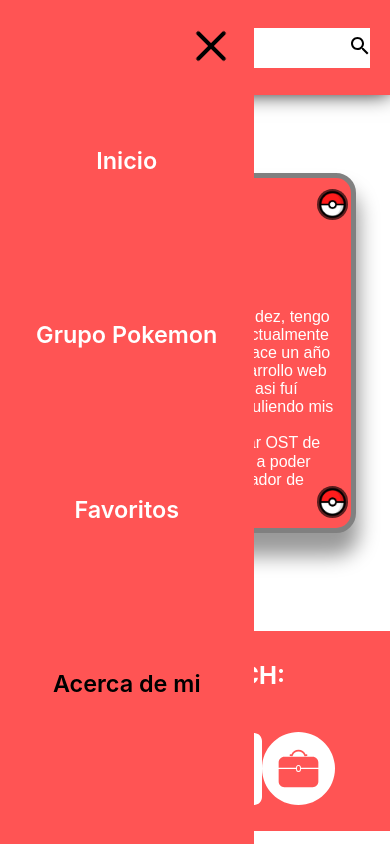
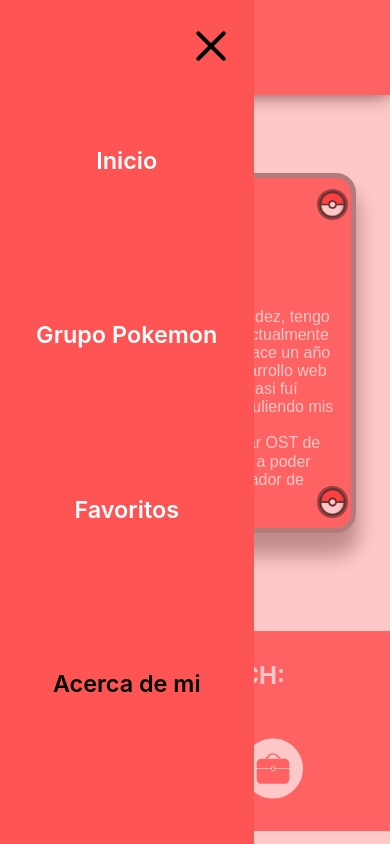
Before and after one commit to AlexBermudez-are/pokedex-Web, a React (Create React App) app: page /acerca-de-mi in a window 390 px wide. Both pictures are taken after a click on the button 54 px from the left and 47 px from the top of the page. Built offline with nearby package versions, Linux system fonts and the light colour scheme.

Commit message:
responsive page fav

```diff
--- a/src/Components/Footer/Footer.css
+++ b/src/Components/Footer/Footer.css
@@ -7,7 +7,7 @@
     justify-content: space-evenly;
 }
 
-.get-In-Touch{
+.get-In-Touch {
     font-size: 1.5rem;
     font-weight: bold;
     color: white;
@@ -16,7 +16,7 @@
     align-items: center;
 }
 
-.get-In-Touch p{
+.get-In-Touch p {
     margin: 0;
 }
 
@@ -36,3 +36,18 @@
 .portfolio {
     height: 73px;
 }
+
+@media(max-width:1024px) {
+
+    .linkedin,
+    .portfolio,
+    .github {
+        width: 60px;
+    }
+}
+
+@media(max-width:425px) {
+    .icons-Container {
+        width: 65%;
+    }
+}
--- a/src/Components/Footer/Footer.jsx
+++ b/src/Components/Footer/Footer.jsx
@@ -15,7 +15,7 @@
                 <Linkedin className='linkedin' />
                 </a>
                 <a href="http://github.com/AlexBermudez-are" target="_blank" rel="noopener noreferrer">
-                    <Github />
+                    <Github className='github' />
                 </a>
                 <a
                     href="https://portfolio-alexis-bermudez.vercel.app/"
--- a/src/Components/GroupPokemons/GroupPokemonBody.css
+++ b/src/Components/GroupPokemons/GroupPokemonBody.css
@@ -75,7 +75,7 @@
         display: flex;
         width: 95%;
         margin: auto;
-        margin-top: 5%;
+        margin-top: 40%;
     }
 
     .team-Icons-Pokemon-Group {
@@ -86,13 +86,16 @@
         width: 90%;
         margin: auto;
     }
-    .slider-Pokemon{
+
+    .slider-Pokemon {
         padding-bottom: 15%;
     }
-    .card-Slider-Pokemon{
+
+    .card-Slider-Pokemon {
         border-radius: 20px;
     }
-    .container-White-Background{
+
+    .container-White-Background {
         border-radius: 20px;
     }
 }
--- a/src/Components/Home/Header/BuscadorPokemon.css
+++ b/src/Components/Home/Header/BuscadorPokemon.css
@@ -1,5 +1,5 @@
 .contenedorBuscadorPokemon {
-    width: 50%;
+    width: 100%;
     display: flex;
     justify-content: center;
     align-items: center;
@@ -22,9 +22,6 @@
 }
 
 @media screen and (max-width:768px) and (min-width:426px) {
-    .contenedorBuscadorPokemon {
-        width: 35%;
-    }
 
     .btnSubmitBusquedaPokemon {
         width: 15%;
@@ -33,7 +30,7 @@
 
 @media screen and (max-width:425px) {
     .contenedorBuscadorPokemon {
-        width: 70%;
+        width: 100%;
     }
 }
 
--- a/src/Components/Home/Header/Header.css
+++ b/src/Components/Home/Header/Header.css
@@ -10,8 +10,16 @@
     z-index: 999;
 }
 
+.menu-Mobile{
+    width: 60%;
+}
+
+.container-Search{
+    width: 35%;
+}
+
 .contenedorRedireccionesHeader {
-    width: 50%;
+    width: 100%;
     display: flex;
     justify-content: space-around;
     height: 40%;
@@ -42,13 +50,6 @@
 }
 
 @media screen and (max-width:768px) and (min-width:426px) {
-    .headerContenedor {
-        justify-content: space-evenly;
-    }
-
-    .contenedorRedireccionesHeader {
-        width: 60%;
-    }
 
     .contenedorRedireccionesHeader a {
         font-size: 2.5vw;
@@ -56,6 +57,9 @@
 }
 
 @media screen and (max-width:425px) {
+    .container-Search {
+        width: 65%;
+    }
     .hamburger {
         display: block;
         position: absolute;
@@ -91,7 +95,25 @@
     .headerContenedor {
         justify-content: flex-end;
     }
+
     .contenedorRedireccionesHeader a {
         font-size: 6vw;
     }
+
+    .menu-Mobile {
+        background-color: #ff767666;
+        position: fixed;
+        top: 0;
+        left: 0;
+        right: 0;
+        bottom: 0;
+        visibility: hidden;
+        transition: all .2s ease;
+        width: 100%;
+    }
+
+    .menu-Mobile.active {
+        visibility: visible;
+        transition: all .2s ease;
+    }
 }
--- a/src/Components/Home/Header/Header.jsx
+++ b/src/Components/Home/Header/Header.jsx
@@ -12,6 +12,8 @@
     const location = useLocation()
     const menuInteractive = useRef()
     const menuBtn = useRef()
+    const backMenu = useRef()
+
     const [controllMenu, setControllMenu] = useState(false)
 
     const links = [
@@ -43,16 +45,19 @@
             setControllMenu(true)
             menuBtn.current.className = 'hamburger hamburger--collapse is-active'
             menuInteractive.current.className = "contenedorRedireccionesHeader active"
-        }else{
+            backMenu.current.className = 'menu-Mobile active'
+        } else {
             setControllMenu(false)
             menuBtn.current.className = 'hamburger hamburger--collapse'
             menuInteractive.current.className = "contenedorRedireccionesHeader"
+            backMenu.current.className = 'menu-Mobile'
         }
     }
 
 
     return (
         <div className='headerContenedor'>
+            <section className="menu-Mobile" ref={backMenu}>
                 <section className='contenedorRedireccionesHeader' ref={menuInteractive}>
                     {
                         links
@@ -68,6 +73,7 @@
                             : false
                     }
                 </section>
+            </section>
             <button
                 className="hamburger hamburger--collapse"
                 ref={menuBtn}
@@ -78,12 +84,19 @@
                     <span className="hamburger-inner"></span>
                 </span>
             </button>
+            <div className='container-Search' style={{
+                display:
+                    location.pathname === '/'
+                        ? "block"
+                        : "none",
+            }}>
                 <BuscadorPokemon
                     setBuscadorPokemon={setBuscadorPokemon}
                     controllSearchPokemon={controllSearchPokemon}
                     setControllSearchPokemon={setControllSearchPokemon}
                 />
             </div>
+        </div >
     )
 }
 
--- a/src/Components/Home/body/BodyDataPokemon.css
+++ b/src/Components/Home/body/BodyDataPokemon.css
@@ -9,6 +9,7 @@
     padding-top: 1%;
     padding-bottom: 2%;
     transition: all 1s ease;
+    margin-top: 5%;
 }
 
 .contenedor-De-Pokemons.active {
@@ -32,11 +33,20 @@
     transition: all 1s ease;
 }
 
+.dataPokemon{
+    display: flex;
+    flex-direction: column;
+    align-items: center;
+}
+
+.container-Pokemon-Data-List{
+    width: 100%;
+}
+
 .svgcito {
     margin-top: 5%;
     height: 150px;
     width: 150px;
-    margin-left: 45%;
     cursor: pointer;
     border: 5px black solid;
     border-radius: 50%;
@@ -48,6 +58,11 @@
     border: 5px #81beff solid;
     fill: #81beff;
     transition: all .3s ease;
+}
+
+.card-container-Pokemon-Search{
+    width: 100%;
+    height: 500px;
 }
 
 @keyframes buscadorActive {}
@@ -62,9 +77,15 @@
     }
 }
 
-@media screen and (max-width:1440px) and (min-width:1025px) {
+@media screen and (max-width:1440px) and (min-width:1025px) and (max-height:705px) {
     .focus-Pokemon.active {
-        bottom: -27px;
+        bottom: 5px;
+    }
+}
+
+@media(max-width:1024px){
+    .card-container-Pokemon-Search{
+        height: 470px;
     }
 }
 
@@ -88,7 +109,7 @@
         width: 100%;
         display: flex;
         justify-content: center;
-        z-index: 2;
+        z-index: 1000;
         align-items: center;
         background-color: #ff76768f;
         visibility: visible;
@@ -102,8 +123,8 @@
     }
 }
 
-@media screen and (max-width:549px) and (min-width:426px){
-    .focus-Pokemon.active{
+@media screen and (max-width:549px) and (min-width:426px) {
+    .focus-Pokemon.active {
         bottom: -130px;
     }
 }
@@ -112,8 +133,15 @@
     .contenedor-De-Pokemons {
         padding-top: 10%;
     }
+
     .contenedor-De-Pokemons.active {
         padding-top: 10%;
+    }
+
+    .container-Pokemon-Data-List {
+        display: flex;
+        overflow: hidden;
+        width: 100%;
     }
 }
 
@@ -122,7 +150,11 @@
         grid-template-columns: repeat(1, 1fr);
         padding-top: 10%;
     }
-    .contenedor-De-Pokemons.active{
+
+    .contenedor-De-Pokemons.active {
         padding-top: 10%;
     }
+    .dataPokemon{
+        z-index: 998;
+    }
 }
--- a/src/Components/Home/body/BodyDataPokemon.jsx
+++ b/src/Components/Home/body/BodyDataPokemon.jsx
@@ -60,18 +60,20 @@
 
 
     return (
-        <div>
+        <div className='dataPokemon'>
             {
                 controllData // Evita que la pagina renderice sin respuesta de la api
-                    ? <div style={{ display: "flex", overflow: "hidden" }}>
+                    ? <div className='container-Pokemon-Data-List'>
                         <section className='contenedor-De-Pokemons' ref={ContenedorPokemon}>
                             {
                                 buscadorPokemon && controllSearchPokemon // Si se hizo una busqueda de un pokemon...
-                                // Este componente se ejecutará
-                                    ? <PokemonComponent
-                                        buscadorPokemon={buscadorPokemon}
-                                        setFocusPokemonControll={setFocusPokemonControll}
-                                    />
+                                    // Este componente se ejecutará
+                                    ? <div className='card-container-Pokemon-Search'>
+                                        <PokemonComponent
+                                            buscadorPokemon={buscadorPokemon}
+                                            setFocusPokemonControll={setFocusPokemonControll}
+                                        />
+                                    </div>
                                     : dataPokemon.map((el, key) => {
                                         return <PokemonComponent
                                             data={el} key={key}
--- a/src/Components/Home/body/FocusPokemon.css
+++ b/src/Components/Home/body/FocusPokemon.css
@@ -7,7 +7,7 @@
 
 .contenedor-Hijo-Focus-Pokemon {
     width: 90%;
-    height: 550px;
+    height: 500px;
     display: flex;
     flex-direction: column;
     align-items: center;
@@ -59,8 +59,8 @@
 }
 
 .types-Focus-Pokemon img {
-    width: 70%;
-    height: 155px;
+    width: 60%;
+    height: 100px;
 }
 
 .types-Focus-Pokemon h3 {
@@ -103,7 +103,18 @@
     border-radius: 10px;
 }
 
-@media screen and (max-height:705px) and (max-width:1440px) and (min-width:1025px) {}
+@media screen and (max-height:705px) and (max-width:1440px) and (min-width:1025px) {
+    .estadisticas-Contenedor h3{
+        text-align: center;
+        margin: 10px auto;
+    }
+    .contenedor-Hijo-Focus-Pokemon{
+        height: 460px;
+    }
+    .btn-Agregar-Pokemon{
+        margin-top: 2%;
+    }
+}
 
 @media(max-width:1024px) and (min-width:769px) {
     .contenedor-Hijo-Focus-Pokemon {
--- a/src/Components/Home/body/PokemonComponent.css
+++ b/src/Components/Home/body/PokemonComponent.css
@@ -84,6 +84,7 @@
         width: 80%;
         transition: none;
         transform: none;
+        margin-bottom: 5%;
     }
 
     .container-Card-Pokemon:hover {
```
Lines whose indentation alone changed are shown as unchanged.
